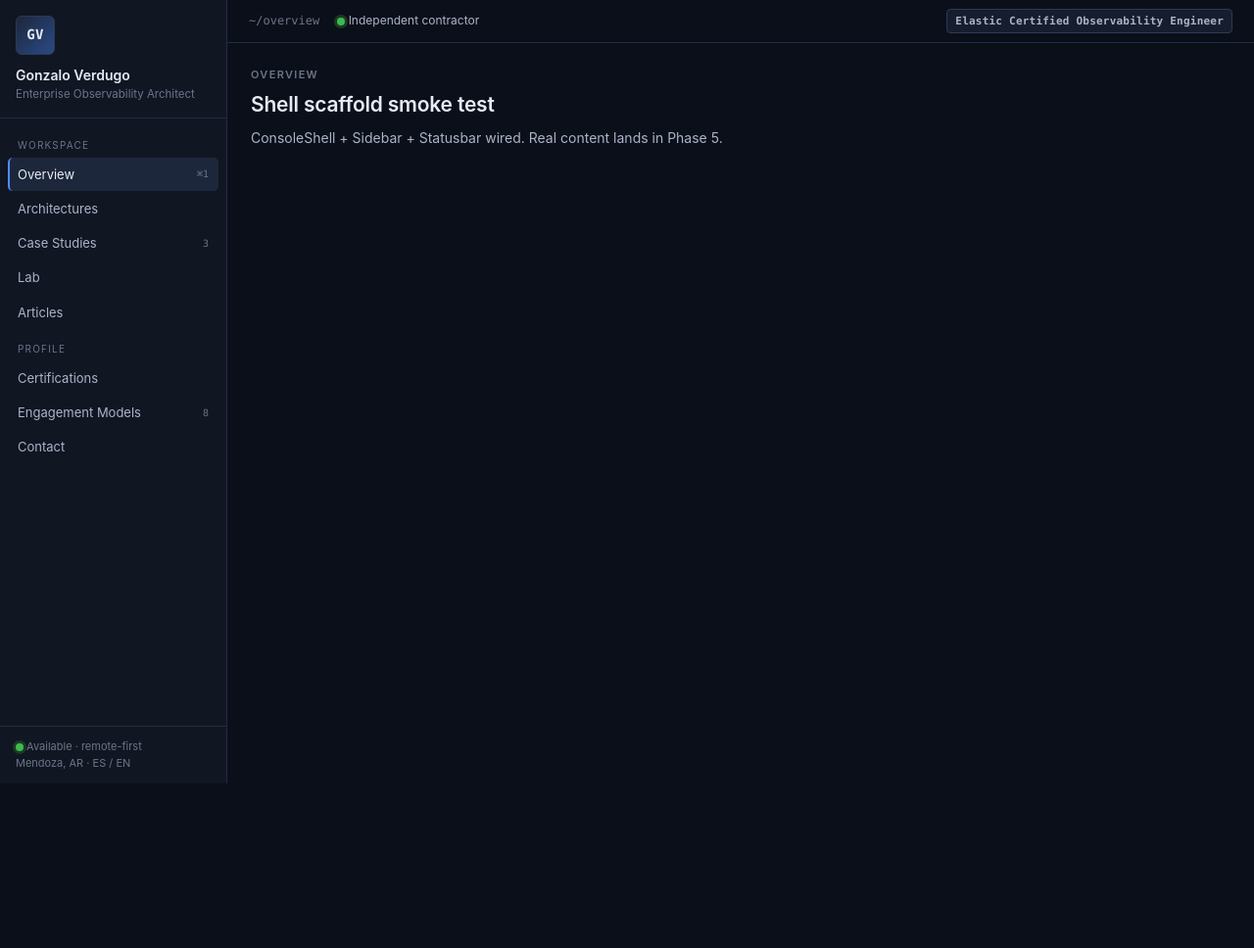
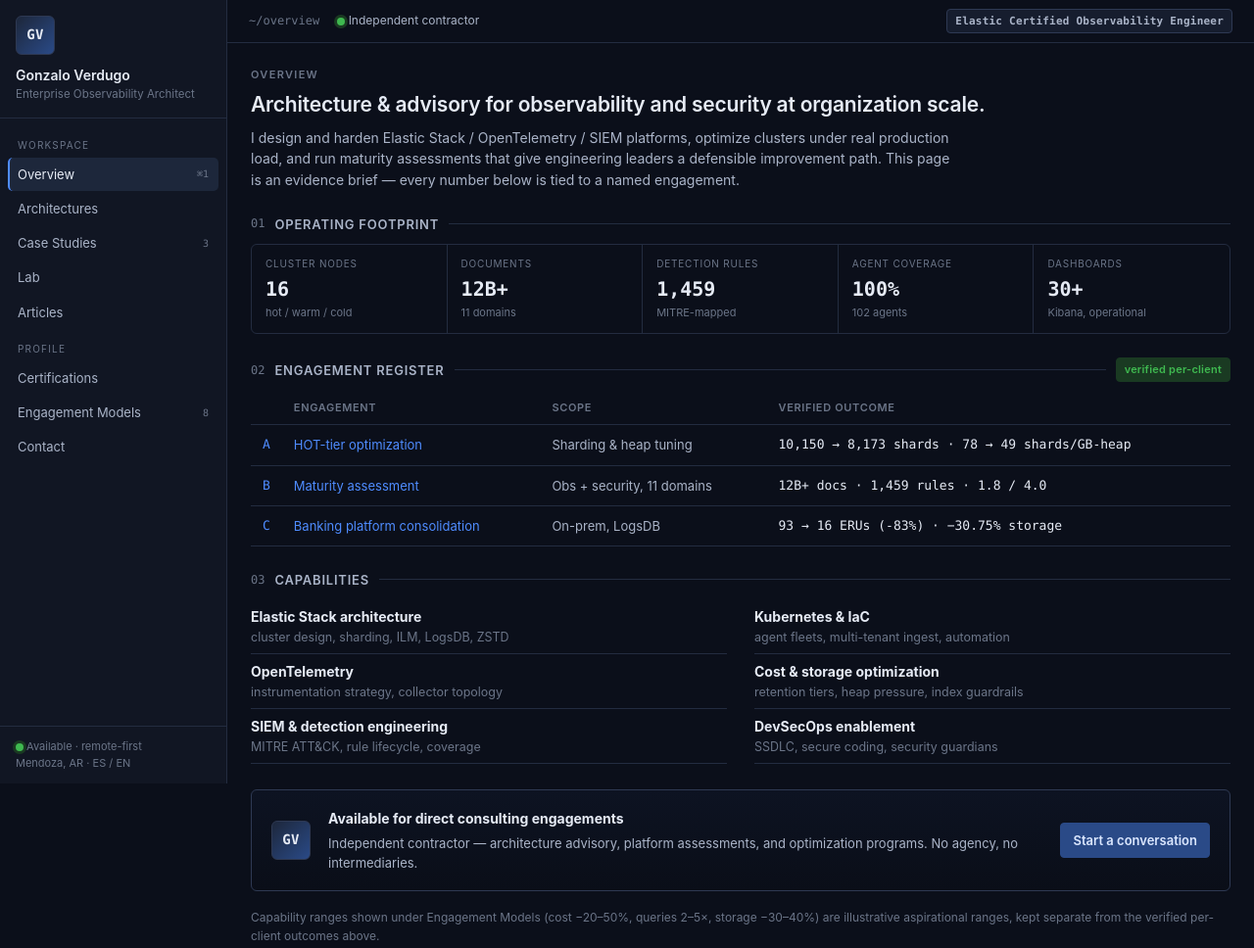
Before and after one commit to gmverdugo/gmverdugo.github.io, an Astro site in the folder site/: page / in a window 1280 px wide. Shown: the whole page at 98% size. Before the commit the page ends 800 px from the top, so only its background shows below. Built offline with nearby package versions, Linux system fonts and the light colour scheme; Astro itself is replaced by a stand-in of ours.

Commit message:
feat(pages): add Overview and Architectures sections
- index.astro (Overview): footprint block (5 evidenced figures only,
  no per-engagement numbers mixed in) + engagement register table
  (A/B/C, chip-real marker, links to case-study detail pages, no
  summed/blended figures) + capability index + ContractorCard +
  catalog-segregation footnote — matches mockup index.html structure
- architectures.astro: capability/skill map across 6 domains (Elastic
  Stack, ILM, LogsDB, OpenTelemetry, SIEM/MITRE, Kubernetes & IaC) as
  capability-layer content, explicitly not case evidence
- SectionLabel/EngagementRegister/CapabilityIndex: supporting
  components for the Overview evidence-led layout
- Verified rendered output: footprint block contains exactly the 5
  evidenced figures with zero per-engagement figures leaking in

```diff
--- /dev/null
+++ b/site/src/components/CapabilityIndex.astro
@@ -0,0 +1,53 @@
+---
+/**
+ * 2-col capability list (1-col under responsive breakpoint), used by
+ * Overview's "Capabilities" section. Capability-layer content, not
+ * case evidence — no per-engagement figures here.
+ */
+interface Item {
+  title: string;
+  detail: string;
+}
+
+const items: Item[] = [
+  { title: 'Elastic Stack architecture', detail: 'cluster design, sharding, ILM, LogsDB, ZSTD' },
+  { title: 'OpenTelemetry', detail: 'instrumentation strategy, collector topology' },
+  { title: 'SIEM & detection engineering', detail: 'MITRE ATT&CK, rule lifecycle, coverage' },
+  { title: 'Kubernetes & IaC', detail: 'agent fleets, multi-tenant ingest, automation' },
+  { title: 'Cost & storage optimization', detail: 'retention tiers, heap pressure, index guardrails' },
+  { title: 'DevSecOps enablement', detail: 'SSDLC, secure coding, security guardians' },
+];
+---
+
+<div class="cap-list">
+  {
+    items.map((item) => (
+      <div class="item">
+        <b>{item.title}</b>
+        <span>{item.detail}</span>
+      </div>
+    ))
+  }
+</div>
+
+<style>
+  .cap-list {
+    columns: 2;
+    column-gap: 28px;
+  }
+  .cap-list .item {
+    break-inside: avoid;
+    padding: 7px 0;
+    border-bottom: 1px solid var(--color-line);
+  }
+  .cap-list .item span {
+    color: var(--color-fg-2);
+    font-size: 12.5px;
+    display: block;
+  }
+  @media (max-width: 700px) {
+    .cap-list {
+      columns: 1;
+    }
+  }
+</style>
--- /dev/null
+++ b/site/src/components/EngagementRegister.astro
@@ -0,0 +1,64 @@
+---
+import Chip from './Chip.astro';
+
+/**
+ * Engagement register table — each row attributes one engagement's
+ * own verified outcome string. No row's figure is summed, averaged,
+ * or blended with another engagement's figure (site-information-
+ * architecture requirement).
+ */
+interface Row {
+  id: string;
+  engagement: string;
+  scope: string;
+  outcome: string;
+  href: string;
+}
+
+const rows: Row[] = [
+  {
+    id: 'A',
+    engagement: 'HOT-tier optimization',
+    scope: 'Sharding & heap tuning',
+    outcome: '10,150 → 8,173 shards · 78 → 49 shards/GB-heap',
+    href: '/case-studies/meli-hot-tier',
+  },
+  {
+    id: 'B',
+    engagement: 'Maturity assessment',
+    scope: 'Obs + security, 11 domains',
+    outcome: '12B+ docs · 1,459 rules · 1.8 / 4.0',
+    href: '/case-studies/meli-maturity',
+  },
+  {
+    id: 'C',
+    engagement: 'Banking platform consolidation',
+    scope: 'On-prem, LogsDB',
+    outcome: '93 → 16 ERUs (-83%) · −30.75% storage',
+    href: '/case-studies/icbc-consolidation',
+  },
+];
+---
+
+<table class="register">
+  <thead>
+    <tr>
+      <th style="width:30px"></th>
+      <th>Engagement</th>
+      <th>Scope</th>
+      <th>Verified outcome</th>
+    </tr>
+  </thead>
+  <tbody>
+    {
+      rows.map((row) => (
+        <tr>
+          <td class="num" style="color:var(--color-accent)">{row.id}</td>
+          <td><a href={row.href}>{row.engagement}</a></td>
+          <td class="dim">{row.scope}</td>
+          <td class="num">{row.outcome}</td>
+        </tr>
+      ))
+    }
+  </tbody>
+</table>
--- /dev/null
+++ b/site/src/components/SectionLabel.astro
@@ -0,0 +1,44 @@
+---
+/**
+ * Numbered section label with a divider line, matching the mockup's
+ * `.sect-label` pattern (Overview's "01 Operating footprint" style).
+ */
+interface Props {
+  number: string;
+  heading: string;
+}
+
+const { number, heading } = Astro.props;
+---
+
+<div class="sect-label">
+  <span class="num">{number}</span>
+  <h2>{heading}</h2>
+  <span class="line"></span>
+  <slot />
+</div>
+
+<style>
+  .sect-label {
+    display: flex;
+    align-items: center;
+    gap: 10px;
+    margin: 24px 0 10px;
+  }
+  .sect-label .num {
+    color: var(--color-fg-2);
+    font-family: var(--font-mono);
+    font-size: 12px;
+  }
+  .sect-label h2 {
+    font-size: 13px;
+    letter-spacing: 0.06em;
+    text-transform: uppercase;
+    color: var(--color-fg-1);
+  }
+  .sect-label .line {
+    flex: 1;
+    height: 1px;
+    background: var(--color-line);
+  }
+</style>
--- /dev/null
+++ b/site/src/pages/architectures.astro
@@ -0,0 +1,92 @@
+---
+import ConsoleShell from '../layouts/ConsoleShell.astro';
+import SectionLabel from '../components/SectionLabel.astro';
+
+/**
+ * Capability/skill map — Elastic Stack, OTel, K8s, SIEM/MITRE, ILM,
+ * LogsDB, IaC presented as capability-layer content, not case
+ * evidence (no per-engagement figures here; those live on the
+ * Case Studies pages and the Overview engagement register).
+ */
+const domains = [
+  {
+    name: 'Elastic Stack',
+    detail: 'Cluster architecture, sharding strategy, data-tier design (hot/warm/cold/frozen), Kibana operational dashboards.',
+  },
+  {
+    name: 'Index Lifecycle Management',
+    detail: 'Rollover policies, retention windows, guardrail templates applied across the index space to prevent regrowth.',
+  },
+  {
+    name: 'LogsDB',
+    detail: 'Storage-format migration for log-heavy workloads, reducing on-disk footprint without shortening retention.',
+  },
+  {
+    name: 'OpenTelemetry',
+    detail: 'Instrumentation strategy and collector topology — source, collector, and backend pipeline design.',
+  },
+  {
+    name: 'SIEM & MITRE ATT&CK',
+    detail: 'Detection rule lifecycle, MITRE-mapped coverage auditing, and impact-analysis process design.',
+  },
+  {
+    name: 'Kubernetes & IaC',
+    detail: 'Agent fleet rollout (Fleet/Elastic Agent), multi-tenant ingest patterns, Terraform/Ansible automation.',
+  },
+];
+---
+
+<ConsoleShell title="Architectures" breadcrumb="~/architectures" description="Capability map across the Elastic Stack, OpenTelemetry, SIEM, and infrastructure-as-code domains.">
+  <div class="eyebrow">Architectures</div>
+  <h1 class="arch-h1">Capability map — the architecture domains I design and operate within.</h1>
+  <p class="arch-lede">
+    This is a capability map, not case evidence: it describes domains of practice. Specific, attributed
+    outcomes for each named engagement live on the Case Studies pages and the Overview engagement register.
+  </p>
+
+  <SectionLabel number="01" heading="Domains" />
+  <div class="domain-grid">
+    {
+      domains.map((domain) => (
+        <div class="domain-card panel">
+          <div class="panel-body">
+            <h3>{domain.name}</h3>
+            <p>{domain.detail}</p>
+          </div>
+        </div>
+      ))
+    }
+  </div>
+</ConsoleShell>
+
+<style>
+  .arch-h1 {
+    font-size: 21px;
+    margin: 6px 0 6px;
+  }
+  .arch-lede {
+    color: var(--color-fg-1);
+    max-width: 720px;
+    margin: 0 0 22px;
+  }
+  .domain-grid {
+    display: grid;
+    grid-template-columns: repeat(2, 1fr);
+    gap: 12px;
+  }
+  .domain-card h3 {
+    font-size: 13px;
+    color: var(--color-fg-0);
+    margin-bottom: 6px;
+  }
+  .domain-card p {
+    font-size: 12.5px;
+    color: var(--color-fg-2);
+    margin: 0;
+  }
+  @media (max-width: 700px) {
+    .domain-grid {
+      grid-template-columns: 1fr;
+    }
+  }
+</style>
--- a/site/src/pages/index.astro
+++ b/site/src/pages/index.astro
@@ -1,9 +1,61 @@
 ---
 import ConsoleShell from '../layouts/ConsoleShell.astro';
+import SectionLabel from '../components/SectionLabel.astro';
+import MetricInline from '../components/MetricInline.astro';
+import EngagementRegister from '../components/EngagementRegister.astro';
+import CapabilityIndex from '../components/CapabilityIndex.astro';
+import ContractorCard from '../components/ContractorCard.astro';
+import Chip from '../components/Chip.astro';
+
+const footprint = [
+  { label: 'Cluster nodes', value: '16', sub: 'hot / warm / cold' },
+  { label: 'Documents', value: '12B+', sub: '11 domains' },
+  { label: 'Detection rules', value: '1,459', sub: 'MITRE-mapped' },
+  { label: 'Agent coverage', value: '100%', sub: '102 agents' },
+  { label: 'Dashboards', value: '30+', sub: 'Kibana, operational' },
+];
 ---
 
-<ConsoleShell title="Overview" breadcrumb="~/overview" description="Shell smoke test — replaced by the real Overview page in Phase 5.">
-	<div class="eyebrow">Overview</div>
-	<h1 style="font-size:21px; margin:6px 0;">Shell scaffold smoke test</h1>
-	<p class="dim">ConsoleShell + Sidebar + Statusbar wired. Real content lands in Phase 5.</p>
+<ConsoleShell
+  title="Overview"
+  breadcrumb="~/overview"
+  description="Architecture & advisory for observability and security at organization scale."
+>
+  <div class="eyebrow">Overview</div>
+  <h1 class="ov-h1">Architecture &amp; advisory for observability and security at organization scale.</h1>
+  <p class="ov-lede">
+    I design and harden Elastic Stack / OpenTelemetry / SIEM platforms, optimize clusters under real
+    production load, and run maturity assessments that give engineering leaders a defensible improvement
+    path. This page is an evidence brief — every number below is tied to a named engagement.
+  </p>
+
+  <SectionLabel number="01" heading="Operating footprint" />
+  <MetricInline items={footprint} />
+
+  <SectionLabel number="02" heading="Engagement register">
+    <Chip variant="real">verified per-client</Chip>
+  </SectionLabel>
+  <EngagementRegister />
+
+  <SectionLabel number="03" heading="Capabilities" />
+  <CapabilityIndex />
+
+  <ContractorCard />
+
+  <p class="meta" style="margin:18px 0 30px">
+    Capability ranges shown under Engagement Models (cost −20–50%, queries 2–5×, storage −30–40%) are
+    illustrative aspirational ranges, kept separate from the verified per-client outcomes above.
+  </p>
 </ConsoleShell>
+
+<style>
+  .ov-h1 {
+    font-size: 21px;
+    margin: 6px 0 6px;
+  }
+  .ov-lede {
+    color: var(--color-fg-1);
+    max-width: 720px;
+    margin: 0 0 22px;
+  }
+</style>
```
